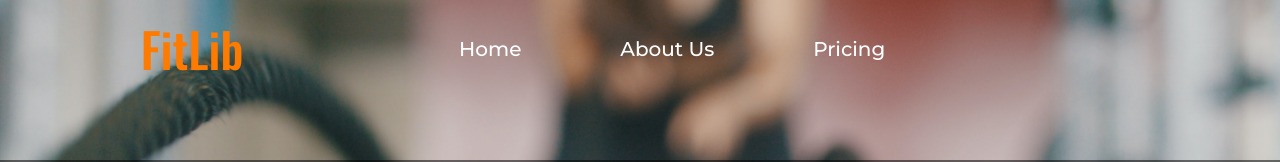
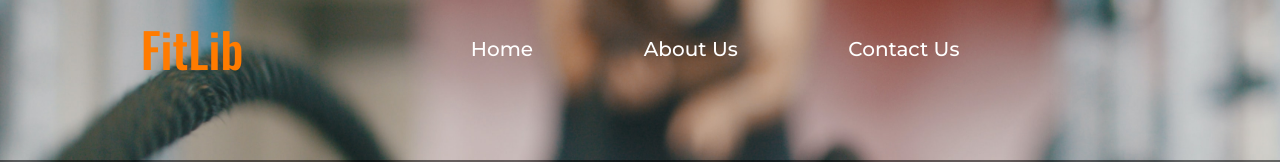
Before and after one commit to emaiiii/yum_landing, a React (Create React App) app: page / in a window 1280 px wide. Shown: the top 162 px of the page. Built offline with nearby package versions, Linux system fonts and the light colour scheme.

Commit message:
small changes to home

```diff
--- a/src/App.js
+++ b/src/App.js
@@ -12,6 +12,16 @@ function App() {
       <div className="App">
           <Switch>
 
+            {/*--About Us Page--*/}
+            <Route path="/AboutUs">
+              <h1>About Us</h1>
+            </Route>
+
+            {/*--Contact Us Page--*/}
+            <Route path="/AboutUs">
+              <h1>Contact Us</h1>
+            </Route>
+
             {/*--Home Page--*/}
             <Route path="/">
               <Home/>
--- a/src/Components/Navigation/Navigation.js
+++ b/src/Components/Navigation/Navigation.js
@@ -5,11 +5,11 @@ import './Navigation.css';
 function Navigation() {
     return(
         <Navbar fixed="top">
-            <Navbar.Brand className="navbar-title" href="#home">FitLib</Navbar.Brand>
+            <Navbar.Brand className="navbar-title" href="/">FitLib</Navbar.Brand>
             <Nav className="mr-auto">
-                <Nav.Link className="navbar-link" href="#home">Home</Nav.Link>
-                <Nav.Link className="navbar-link" href="#features">About Us</Nav.Link>
-                <Nav.Link className="navbar-link" href="#pricing">Pricing</Nav.Link>
+                <Nav.Link className="navbar-link" href="/">Home</Nav.Link>
+                <Nav.Link className="navbar-link" href="/AboutUs">About Us</Nav.Link>
+                <Nav.Link className="navbar-link" href="/ContactUs">Contact Us</Nav.Link>
             </Nav>
         </Navbar>
     );
```
